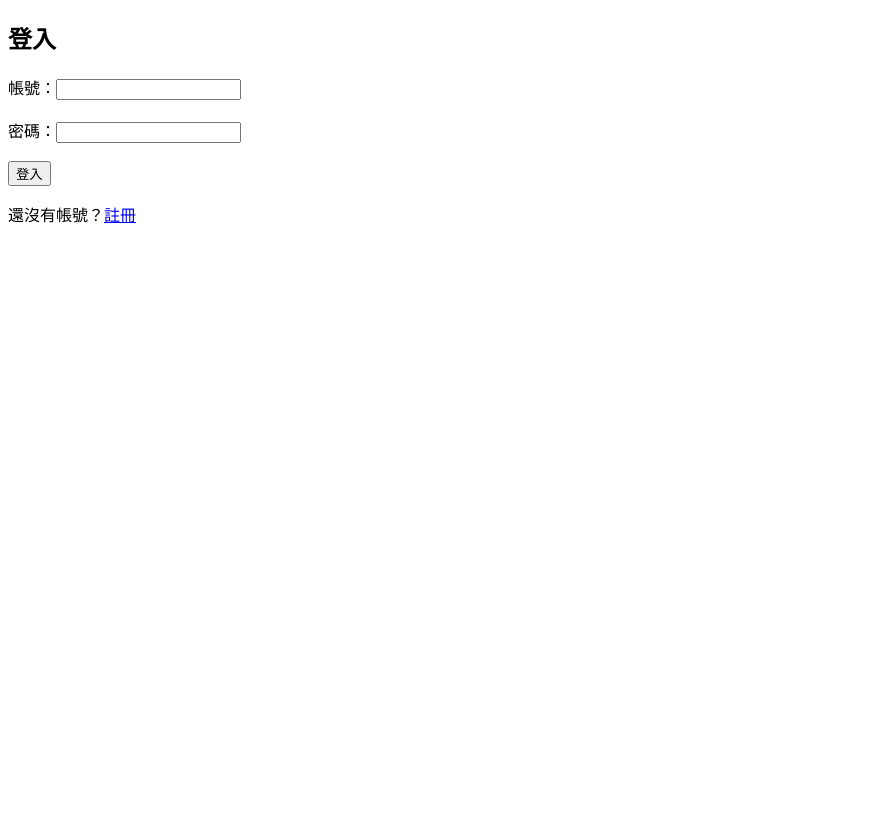
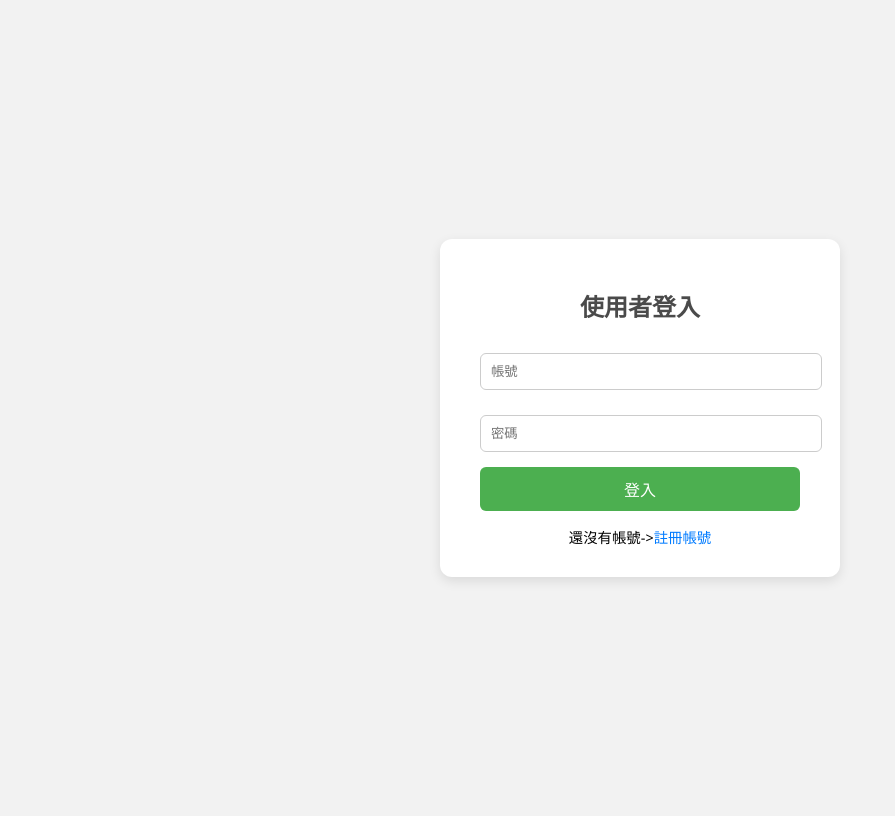
Before and after one commit to Normad2005/BBS, a Flask app: page /login in a window 1280 px wide. Shown: the whole page, without its empty margins (0-895 px from the left). Before the commit the page ends 223 px from the top, so only its background shows below. Run offline with Flask 3, Linux system fonts and the light colour scheme.

Commit message:
Update login.html

```diff
--- a/templates/login.html
+++ b/templates/login.html
@@ -2,15 +2,74 @@
 <html>
 <head>
     <meta charset="UTF-8">
-    <title>登入 - 家庭BBS</title>
+    <title>登入 | 家庭留言板</title>
+    <style>
+        body {
+            font-family: "Segoe UI", sans-serif;
+            background-color: #f2f2f2;
+            display: flex;
+            justify-content: center;
+            align-items: center;
+            height: 100vh;
+        }
+        .login-container {
+            background-color: white;
+            padding: 30px 40px;
+            border-radius: 12px;
+            box-shadow: 0 4px 12px rgba(0,0,0,0.1);
+            width: 320px;
+        }
+        h2 {
+            text-align: center;
+            margin-bottom: 20px;
+            color: #4a4a4a;
+        }
+        input[type="text"], input[type="password"] {
+            width: 100%;
+            padding: 10px;
+            margin-top: 10px;
+            margin-bottom: 15px;
+            border: 1px solid #ccc;
+            border-radius: 6px;
+        }
+        button {
+            width: 100%;
+            padding: 10px;
+            background-color: #4CAF50;
+            border: none;
+            color: white;
+            font-size: 1em;
+            border-radius: 6px;
+            cursor: pointer;
+        }
+        button:hover {
+            background-color: #45a049;
+        }
+        .switch-link {
+            text-align: center;
+            margin-top: 15px;
+            font-size: 0.9em;
+        }
+        .switch-link a {
+            color: #007BFF;
+            text-decoration: none;
+        }
+        .switch-link a:hover {
+            text-decoration: underline;
+        }
+    </style>
 </head>
 <body>
-    <h2>登入</h2>
-    <form method="POST">
-        <label>帳號：</label><input type="text" name="username" required><br><br>
-        <label>密碼：</label><input type="password" name="password" required><br><br>
-        <button type="submit">登入</button>
-    </form>
-    <p>還沒有帳號？<a href="/register">註冊</a></p>
+    <div class="login-container">
+        <h2>使用者登入</h2>
+        <form method="POST">
+            <input type="text" name="username" placeholder="帳號" required>
+            <input type="password" name="password" placeholder="密碼" required>
+            <button type="submit">登入</button>
+        </form>
+        <div class="switch-link">
+            還沒有帳號-><a href="/register">註冊帳號</a>
+        </div>
+    </div>
 </body>
 </html>
```
